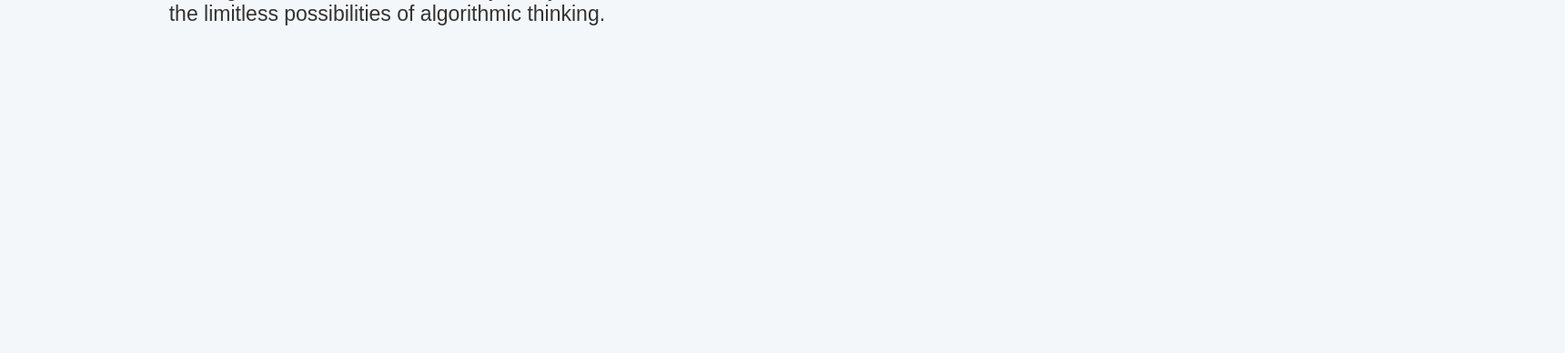
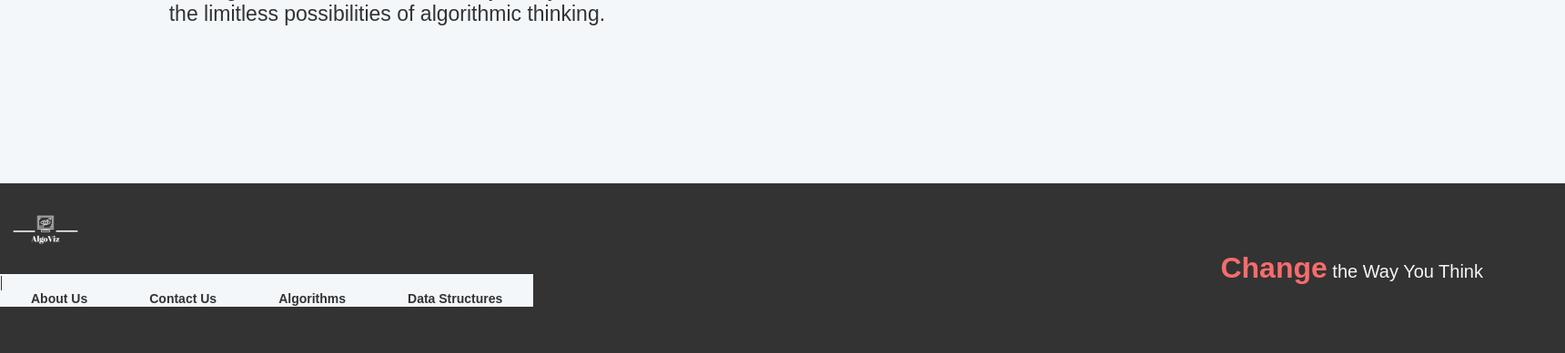
Before and after one commit to 19Doors/Django_DSA, a Django app: page / in a window 1720 px wide. Shown: the part 849-1238 px from the top of the page at 91% size. Before the commit the page ends 877 px from the top, so only its background shows below. Run offline with Django 4.2, Linux system fonts and the light colour scheme; some web fonts are replaced.

Commit message:
Started to create Footer Section Removed empty css files

```diff
--- a/Webpage/templates/Homepage/index.html
+++ b/Webpage/templates/Homepage/index.html
@@ -58,5 +58,23 @@
 		  </div>
 		</div>
 
+		<div class="footer">
+		  <div class="footer_left">
+		    <img src="{% static 'images/AlgoViz-logos_white.png' %}">
+		    <p>|</p>
+		    <div class="nav_links">
+		      <ul>
+			<li><a href="datastructures">Data Structures</a></li>
+			<li><a href="algorithms">Algorithms</a></li>
+			<li><a href="contactus">Contact Us</a></li>
+			<li><a href="aboutus">About Us</a></li>
+		      </ul>
+		    </div>
+		  </div>
+		  <div class="footer_right">
+		    <p class="footer_right_quote"><b class="footer_right_quote_change">Change</b> the Way You Think</p>
+		  </div>
+		</div>
+
 </body>
 </html>
--- a/static/Homepage/index.css
+++ /dev/null
@@ -1,3 +0,0 @@
-* {
-
-}
--- a/static/Homepage/style.css
+++ b/static/Homepage/style.css
@@ -45,7 +45,7 @@
 }
 
 .hero_section {
-  margin: 120px 90px 10px 90px;
+  margin: 120px 90px 172px 90px;
   font-family: 'Poppins', sans-serif;
   color: #333333;
 
@@ -129,3 +129,43 @@
   max-width: 85%;
   line-height: 1.2;
 }
+
+.footer {
+  background: #333333;
+  height: 187px;
+  display: flex;
+  justify-content: space-between;
+}
+
+.footer .footer_left {
+  background: #333333;
+}
+
+.footer .footer_left img {
+  display: block;
+  width: 100px;
+  height: auto;
+  background: #333333;
+}
+
+.footer .footer_right {
+  display: flex;
+  align-items: center;
+  margin-right: 30px;
+  padding: 34px 60px 34px 60px;
+  background: #333333;
+}
+
+.footer .footer_right p {
+  font-family: source-sans-pro, sans-serif;
+  font-weight: 400;
+  background: #333333;
+  color: #F4F7FA;
+  font-size: 20px;
+}
+
+.footer .footer_right b {
+  color: #F76C6C;
+  background: #333333;
+  font-size: 32px;
+}
```
Also changed, not shown: static/Homepage/contact.css (deleted, +0 -8 lines), static/images/AlgoViz-logos_white.png (added).
